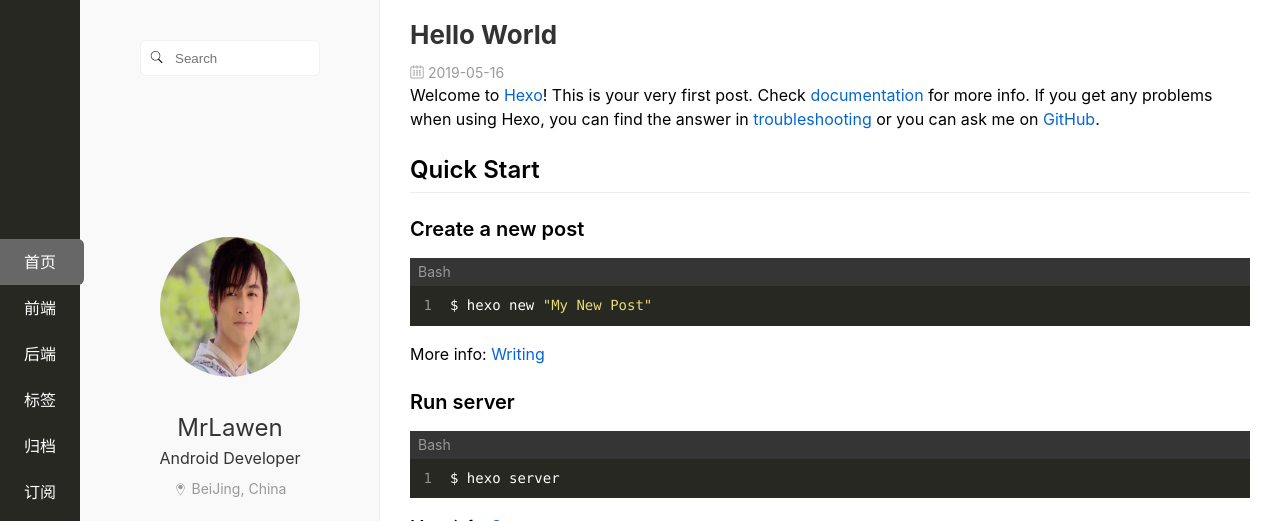
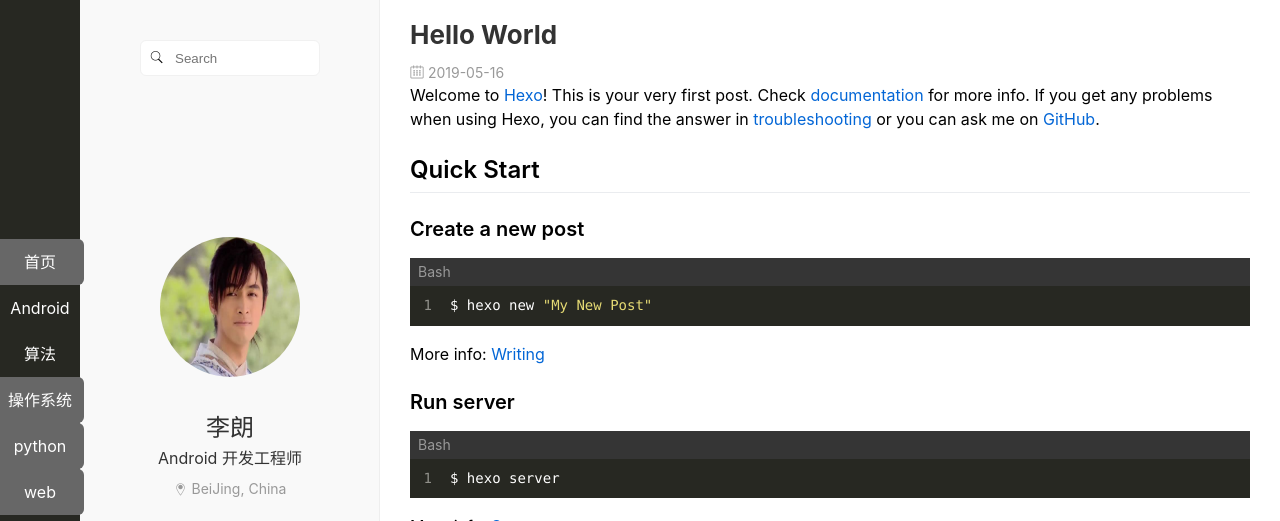
Before and after one commit to LiLangDev/LiLangDev.github.io, a plain HTML site: page index.html in a window 1280 px wide. Shown: the top 521 px of the page. Drawn offline with nearby package versions, Linux system fonts and the light colour scheme; files whose address does not match are found by name.

Commit message:
Site updated: 2019-06-03 14:56:11

```diff
--- a/index.html
+++ b/index.html
@@ -42,23 +42,23 @@
             </a>
 
             <a class="nav-item" href="/categories/front-end">
-                <span class="nav-text">前端</span>
+                <span class="nav-text">Android</span>
             </a>
 
-            <a class="nav-item" href="/categories/back-end">
-                <span class="nav-text">后端</span>
+            <a class="nav-item" href="/categories/">
+                <span class="nav-text">算法</span>
             </a>
 
-            <a class="nav-item" href="/tags">
-                <span class="nav-text">标签</span>
+            <a class="nav-item active" href="/">
+                <span class="nav-text">操作系统</span>
             </a>
 
-            <a class="nav-item" href="/archives">
-                <span class="nav-text">归档</span>
+            <a class="nav-item active" href="/">
+                <span class="nav-text">python</span>
             </a>
 
-            <a class="nav-item" href="/atom.xml">
-                <span class="nav-text">订阅</span>
+            <a class="nav-item active" href="/">
+                <span class="nav-text">web</span>
             </a>
 
             <a class="nav-item" href="/about">
@@ -81,12 +81,12 @@
 
             <div class="author-avatar">
                 <a href="/">
-                    <img src="/images/mine.jpg" title="MrLawen">
+                    <img src="/images/mine.jpg" title="李朗">
                 </a>
             </div>
 
-            <div class="author-name">MrLawen</div>
-            <div class="author-work">Android Developer</div>
+            <div class="author-name">李朗</div>
+            <div class="author-work">Android 开发工程师</div>
             <div class="author-location">
                 <i class="icon-location vm"></i>
                 <span class="vm">BeiJing, China</span>
@@ -160,16 +160,6 @@
     Powered by <a href="http://hexo.io/" target="_blank">Hexo</a>, Theme by <a href="https://github.com/sanonz/hexo-theme-concise" target="_blank">Concise</a>
 
 
-    <script>
-        var _hmt = _hmt || [];
-        (function () {
-            var hm = document.createElement("script");
-            hm.src = "https://hm.baidu.com/hm.js?e4027971a230b210f4671f485b33846a";
-            var s = document.getElementsByTagName("script")[0];
-            s.parentNode.insertBefore(hm, s);
-        })();
-    </script>
-
 </footer>
 
     </main>
```
Also changed, not shown: 2019/05/16/hello-world/index.html (+9 -19 lines), archives/2019/05/index.html (+12 -22 lines), archives/2019/index.html (+12 -22 lines), archives/index.html (+12 -22 lines).
